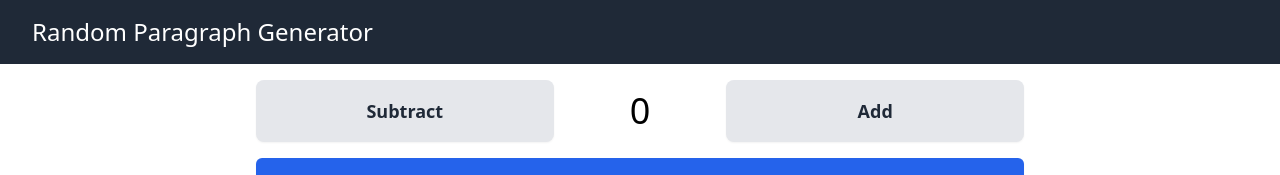
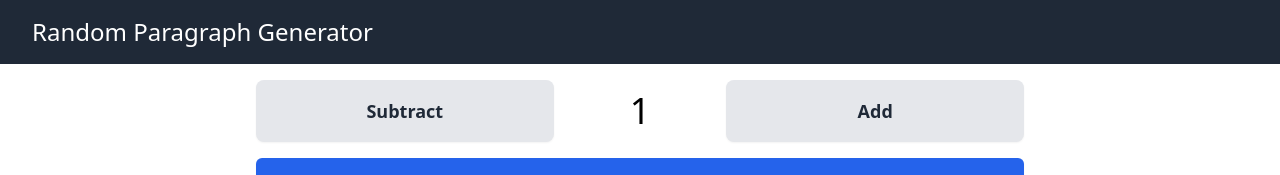
Before and after one commit to zero-to-prod/react-front-end, a React (Create React App) app: page / in a window 1280 px wide. Shown: the top 175 px of the page. Built offline with nearby package versions, Linux system fonts and the light colour scheme.

Commit message:
Refactor: cleanup dead code.

```diff
--- a/src/components/paragraph_generator/ParagraphGenerator.js
+++ b/src/components/paragraph_generator/ParagraphGenerator.js
@@ -1,11 +1,11 @@
-import React, { Fragment, useState } from "react";
+import React, { useState } from "react";
 import Control from "./Control";
 import Send from "./Send";
 import Paragraphs from "../paragraph/Paragraphs";
 import Indicator from "./Indicator";
 
 const ParagraphGenerator = () => {
-  const [numberOfParagraphs, setNumberOfParagraphs] = useState(0);
+  const [numberOfParagraphs, setNumberOfParagraphs] = useState(1);
 
   const increment = () => {
     setNumberOfParagraphs((prevCount) => ++prevCount);
--- a/src/components/paragraph_generator/Send.js
+++ b/src/components/paragraph_generator/Send.js
@@ -3,17 +3,10 @@ import AppContext from "../../context/app/appContext";
 
 const Send = ({ number_of_paragraphs }) => {
   const appContext = useContext(AppContext);
-  const { loading, paragraphs } = appContext;
+  const { loading } = appContext;
   const onClick = () => {
     appContext.getParagraphs(number_of_paragraphs);
   };
-
-  const loadingIndicator = () => {
-    if (this.loading) {
-      return "";
-    }
-  };
-
   return (
     <div>
       <button
```
